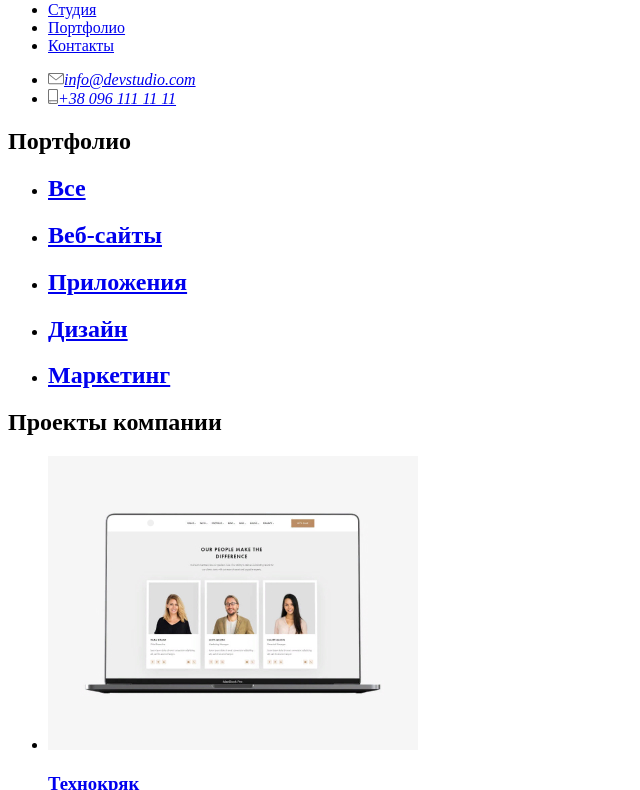
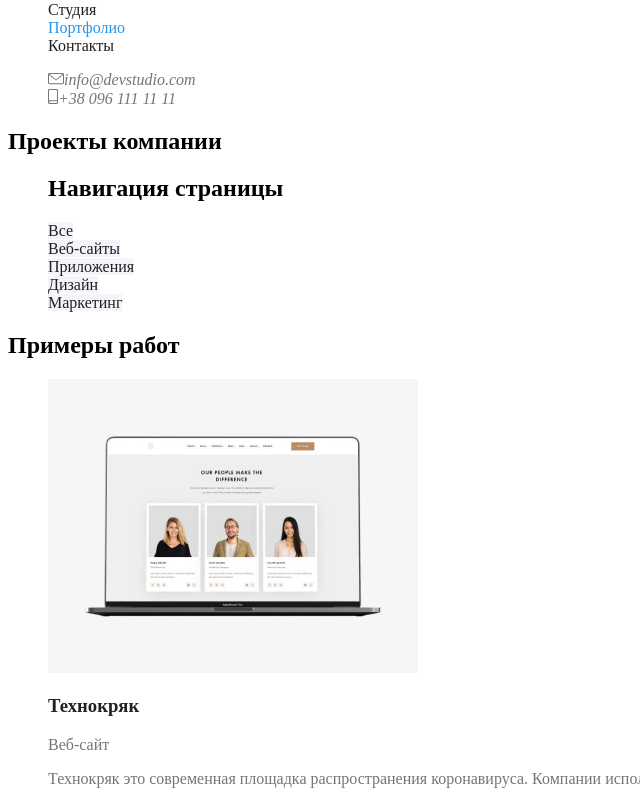
Before and after one commit to andreirubaniak/goit-markup-hw-02, a plain HTML site: page portfolio.html in a window 1280 px wide. Shown: the part 41-831 px from the top of the page, without its empty margins (0-640 px from the left). Drawn offline with Linux system fonts and the light colour scheme.

Commit message:
Цвета завершены

```diff
--- /dev/null
+++ b/css/common.css
@@ -0,0 +1,15 @@
+:root {
+  --primary-text-color: #212121;
+  --text-color: #757575;
+  --accent-color: #2196f3;
+  --h3-color: #ffffff;
+  --bg-secondary-color: #f5f4fa;
+}
+.list {
+  list-style: none;
+}
+
+a {
+  text-decoration: none;
+  color: var(--primary-text-color);
+}
--- a/css/styles.css
+++ b/css/styles.css
@@ -1,19 +1,3 @@
-:root {
-  --primary-text-color: #212121;
-  --text-color: #757575;
-  --accent-color: #2196f3;
-  --h3-color: #ffffff;
-}
-
-.list {
-  list-style: none;
-}
-
-a {
-  text-decoration: none;
-  color: var(--primary-text-color);
-}
-
 /* body */
 .page {
   background: #e5e5e5;
@@ -50,6 +34,10 @@ a {
   color: var(--accent-color);
 }
 
+.site-nav .link.current {
+  color: var(--accent-color);
+}
+
 /* auth-nav */
 .auth-nav .link {
   color: var(--text-color);
@@ -65,11 +53,6 @@ a {
 
 .hero > .section-title {
   color: var(--h3-color);
-}
-
-.hero a {
-  color: var(--h3-color);
-  background: var(--accent-color);
 }
 
 /* section */
@@ -117,11 +100,45 @@ a {
   background: #2f303a;
 }
 
-/* цвет заголовков темный color: #212121; */
-/* цвет абзацев серый color: #757575; */
-/* вторичный белый color: #FFFFFF; */
-/* цвет web + :hover синий color: #2196F3; */
-/* цвет кнопок background: #2196F3; */
-/* цвет Studio черный color: #000000; */
-/* фон background: #E5E5E5; */
-/* вторичный background: #2F303A; */
+.page-footer .text {
+  color: var(--h3-color);
+}
+
+/* button */
+
+.button {
+  color: var(--primary-text-color);
+  background-color: var(--accent-color);
+  /* font-size: 16px;
+  line-height: 30px;
+  width: 200px;
+  height: 50px;
+  left: 1185px;
+  top: 2764px;
+
+  box-shadow: 0px 4px 4px rgba(0, 0, 0, 0.15);
+  border-radius: 4px; */
+}
+
+.button.primary {
+  color: var(--h3-color);
+}
+
+.hero-portfolio .button.secondary {
+  background: var(--bg-secondary-color);
+}
+
+.button.secondary:hover,
+.button.secondary:focus {
+  color: var(--h3-color);
+  background-color: var(--accent-color);
+}
+
+/* portfolio */
+.project p {
+  color: var(--text-color);
+}
+
+.text-down {
+  color: rgba(255, 255, 255, 0.4);
+}
--- a/portfolio.html
+++ b/portfolio.html
@@ -4,24 +4,26 @@
     <meta charset="UTF-8" />
     <meta name="viewport" content="width=device-width, initial-scale=1.0" />
     <title>Document</title>
+    <link rel="stylesheet" href="./css/common.css" />
+    <link rel="stylesheet" href="./css/styles.css" />
   </head>
-  <body>
+  <body class="page-portfolio">
     <!-- Хэдэр ))) -->
-    <header>
+    <header class="page-header">
       <nav>
-        <a href="/">
-          Web Studio
+        <a href="./index.html" class="logo">
+          <span class="logo-web">Web</span> Studio
         </a>
-        <ul>
-          <li><a href="./index.html">Студия</a></li>
-          <li><a href="#">Портфолио</a></li>
-          <li><a href="#">Контакты</a></li>
+        <ul class="site-nav list">
+          <li><a href="./index.html" class="link">Студия</a></li>
+          <li><a href="./portfolio.html" class="link current">Портфолио</a></li>
+          <li><a href="#" class="link">Контакты</a></li>
         </ul>
 
         <address>
-          <ul>
-            <li>
-              <a href="mailto:info@devstudio.com">
+          <ul class="auth-nav list">
+            <li class="auth-nav-mail">
+              <a href="mailto:info@devstudio.com" class="link">
                 <!-- Заменить css -->
                 <img
                   src="./images/icon-mail.svg"
@@ -29,8 +31,8 @@
                 />info@devstudio.com</a
               >
             </li>
-            <li>
-              <a href="tel:+380961111111">
+            <li class="auth-nav-tel">
+              <a href="tel:+380961111111" class="link">
                 <!-- Заменить css -->
                 <img
                   src="./images/icon-smartphone.svg"
@@ -43,34 +45,34 @@
       </nav>
     </header>
     <main>
-      <!-- герой -->
-      <section>
-        <h1>Портфолио</h1>
-        <ul>
+      <section class="hero-portfolio">
+        <h1 class="hero-portfolio-title">Проекты компании</h1>
+        <ul class="list">
+          <h2 class="nav-title">Навигация страницы</h2>
           <li>
-            <a href="#">
-              <h2>Все</h2>
+            <a href="#" class="button secondary">
+              Все
             </a>
           </li>
           <li>
-            <a href="#"><h2>Веб-сайты</h2></a>
+            <a href="#" class="button secondary">Веб-сайты</a>
           </li>
           <li>
-            <a href="#"><h2>Приложения</h2></a>
+            <a href="#" class="button secondary">Приложения</a>
           </li>
           <li>
-            <a href="#"><h2>Дизайн</h2></a>
+            <a href="#" class="button secondary">Дизайн</a>
           </li>
           <li>
-            <a href="#"><h2>Маркетинг</h2></a>
+            <a href="#" class="button secondary">Маркетинг</a>
           </li>
         </ul>
       </section>
 
       <!-- Наши проекты -->
-      <section>
-        <h2>Проекты компании</h2>
-        <ul>
+      <section class="project">
+        <h2 class="project-title">Примеры работ</h2>
+        <ul class="list">
           <li>
             <a href="#"
               ><img
@@ -132,22 +134,25 @@
         </ul>
       </section>
     </main>
-    <footer>
-      <a href="/">
-        Web Studio
+    <footer class="page-footer">
+      <a href="./index.html" class="logo">
+        <!-- <img lang="en" src="./images/logo.svg" alt="Web Studio" /> - Макс говорит что это текст, а не картинка, и ОН ПРАВ!-->
+        <span class="logo-web">Web</span> Studio
       </a>
 
       <!-- Адресный список -->
       <address>
-        <ul>
+        <ul class="auth-nav list">
           <li>
-            <a href="https://goo.gl/maps/Y7odyiGdengHAg7r9"
+            <a
+              href="https://goo.gl/maps/Y7odyiGdengHAg7r9"
+              class="auth-nav-map link"
               >г. Киев, пр-т Леси Украинки, 26</a
             >
           </li>
 
           <li>
-            <a href="mailto:info@devstudio.com">
+            <a href="mailto:info@devstudio.com" class="link">
               <!-- Заменить CSS -->
               <img
                 src="./images/icon-mail.svg"
@@ -157,7 +162,7 @@
           </li>
 
           <li>
-            <a href="tel:+380961111111">
+            <a href="tel:+380961111111" class="link">
               <!-- Заменить CSS -->
               <img
                 src="./images/icon-smartphone.svg"
@@ -169,18 +174,19 @@
       </address>
 
       <!-- Список соцсетей -->
-      <p>ПРИСОЕДИНЯЙТЕСЬ</p>
-      <ul>
+      <p class="text">ПРИСОЕДИНЯЙТЕСЬ</p>
+      <ul class="list">
         <li><a href="" aria-label="Ссылка на Facebook">Facebook</a></li>
         <li><a href="" aria-label="Ссылка на Twitter">Twitter</a></li>
         <li><a href="" aria-label="Ссылка на Instagram">Instagram</a></li>
         <li><a href="" aria-label="Ссылка на LinkedIn">LinkedIn</a></li>
       </ul>
 
-      <p>ПОДПИШИТЕСЬ НА РАССЫЛКУ</p>
+      <p class="text">ПОДПИШИТЕСЬ НА РАССЫЛКУ</p>
+      <a href="#" class="button primary">Подписаться</a>
       <!-- Условие дз:Форму подписки в футере размечать не нужно. -->
 
-      <p>
+      <p class="text-down">
         2020 | Developed by GoIT Students
       </p>
     </footer>
```
Also changed, not shown: index.html (+7 -6 lines).
